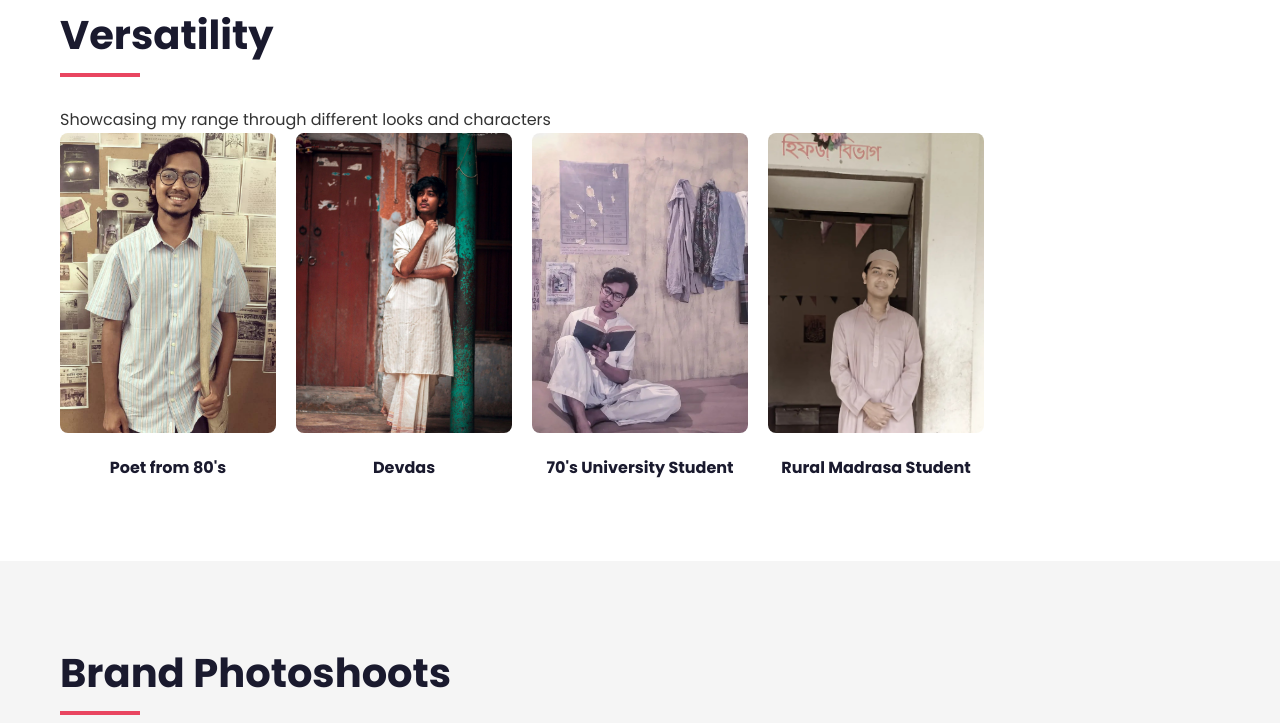
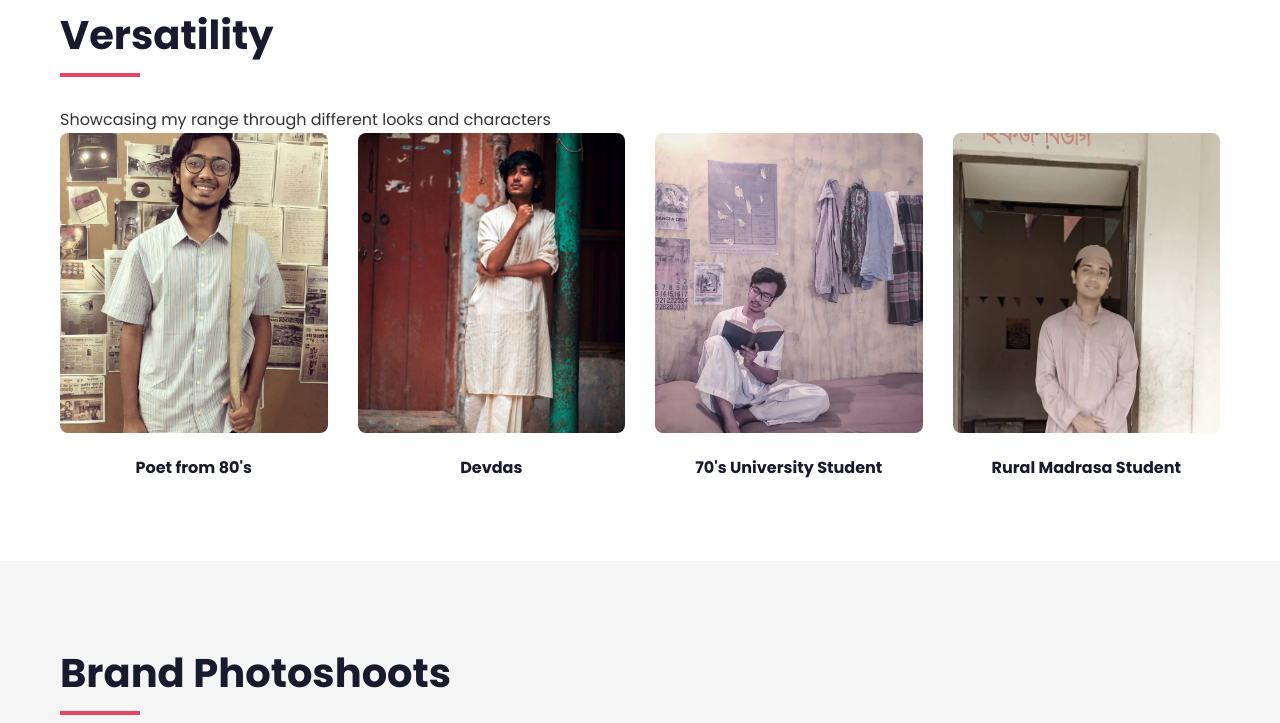
Before and after one commit to tarifzaman/My-portfolio, a plain HTML site: page index.html in a window 1280 px wide. Shown: the part 4240-4963 px from the top of the page. Drawn offline with Linux system fonts and the light colour scheme.

Commit message:
just final touch

```diff
--- a/styles.css
+++ b/styles.css
@@ -316,8 +316,8 @@ nav {
 
 .versatility-grid {
     display: grid;
-    grid-template-columns: repeat(auto-fill, minmax(200px, 1fr));
-    gap: 20px;
+    grid-template-columns: repeat(auto-fill, minmax(250px, 1fr));
+    gap: 30px;
 }
 
 .versatility-item {
```
